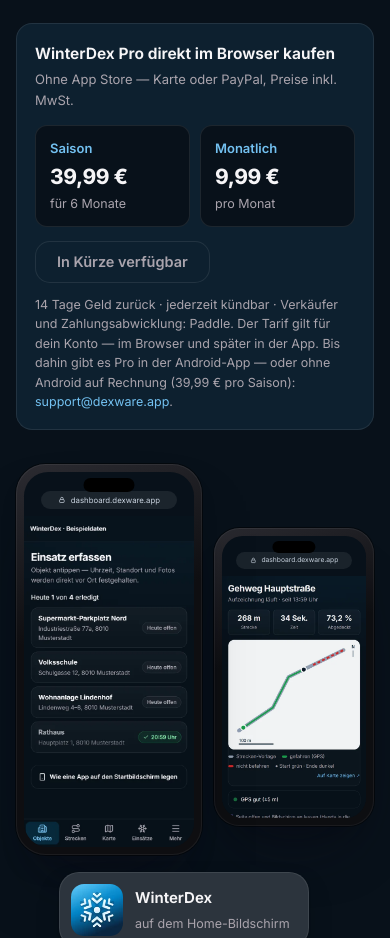
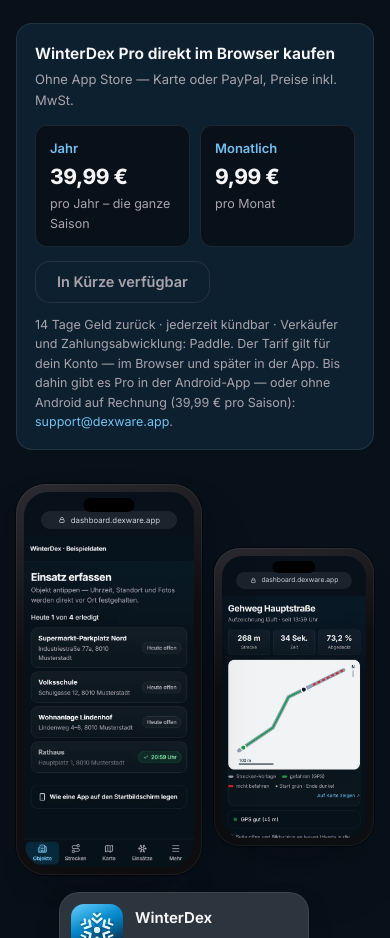
Before and after one commit to CraftlogAPP/winterdex-web, a plain HTML site: page index.html in a window 390 px wide. Shown: the part 3901-4839 px from the top of the page. Drawn offline with Linux system fonts and the light colour scheme.

Commit message:
iPhone-Abschnitt: Jahresabo statt 6 Monate

```diff
--- a/index.html
+++ b/index.html
@@ -591,7 +591,7 @@
           <p class="fine">Gut zu wissen: Beim Aufzeichnen einer Strecke bleiben Seite und Bildschirm an — im Hintergrund kann ein Browser nicht aufzeichnen. Gratis für 2 Objekte und 1 Strecke.</p>
           <div class="ipw-buy">
             <div class="ipw-buy-head"><b>WinterDex Pro direkt im Browser kaufen</b><small>Ohne App Store — Karte oder PayPal, Preise inkl. MwSt.</small></div>
-            <div class="ipw-plans"><div><span>Saison</span><b>39,99 €</b><small>für 6 Monate</small></div><div><span>Monatlich</span><b>9,99 €</b><small>pro Monat</small></div></div>
+            <div class="ipw-plans"><div><span>Jahr</span><b>39,99 €</b><small>pro Jahr – die ganze Saison</small></div><div><span>Monatlich</span><b>9,99 €</b><small>pro Monat</small></div></div>
             <span class="btn off" aria-disabled="true">In Kürze verfügbar</span>
             <p>14 Tage Geld zurück · jederzeit kündbar · Verkäufer und Zahlungsabwicklung: Paddle. Der Tarif gilt für dein Konto — im Browser und später in der App. Bis dahin gibt es Pro in der Android-App — oder ohne Android auf Rechnung (39,99 € pro Saison): <a href="mailto:support@dexware.app?subject=WinterDex%20Pro%20auf%20Rechnung">support@dexware.app</a>.</p>
           </div>
```
